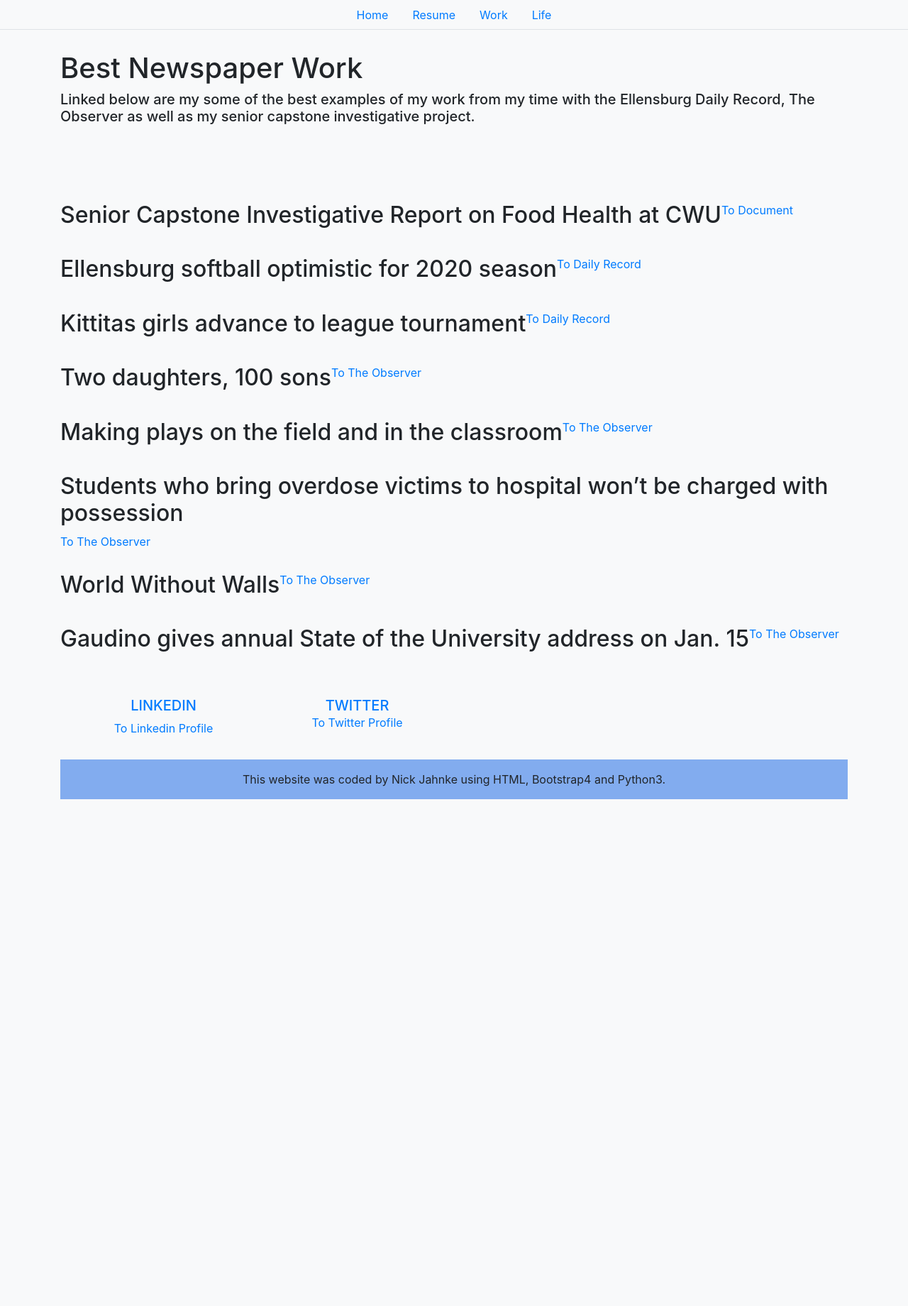
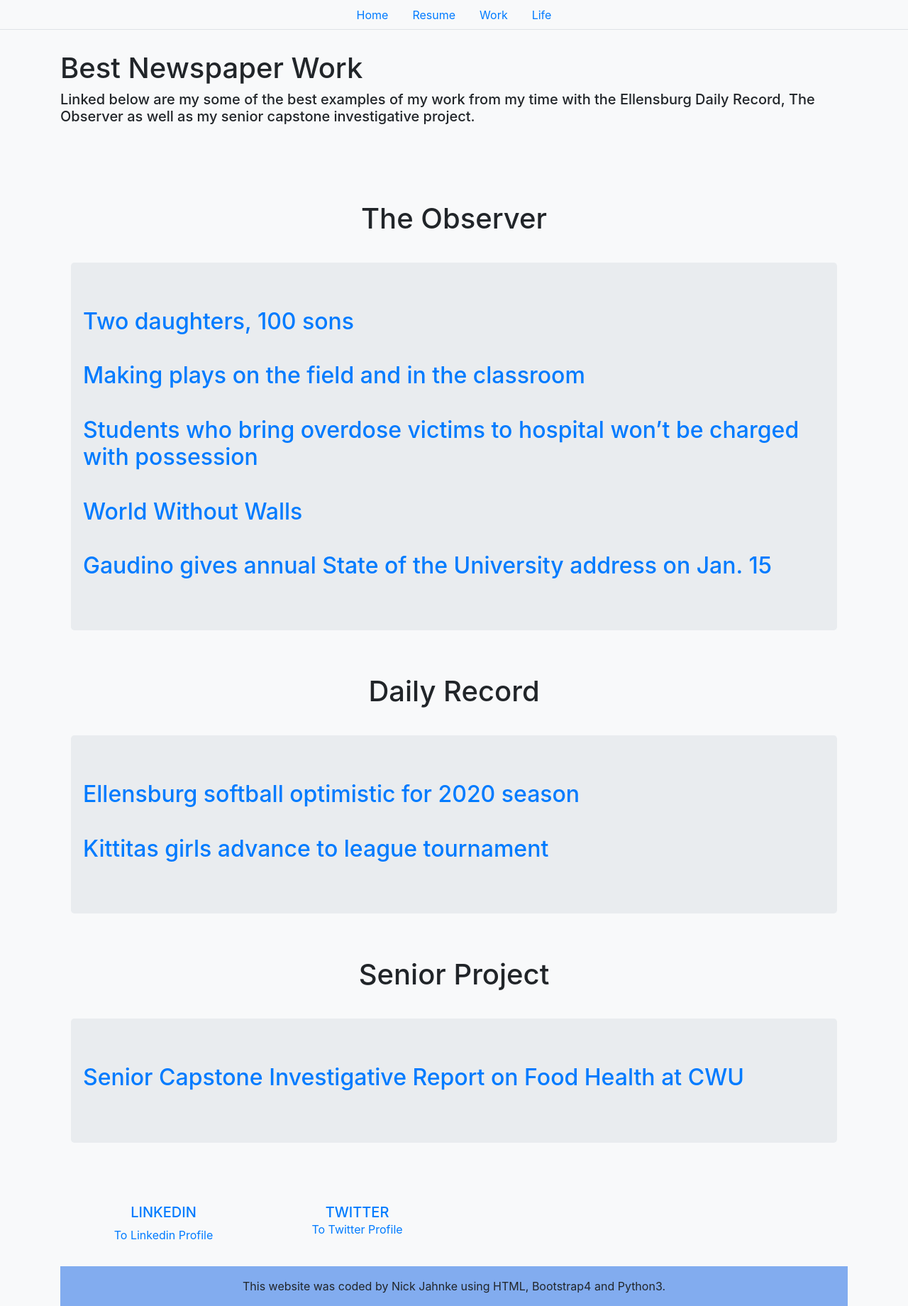
Before and after one commit to NickJahnke/PortfolioFinal, a Django app: page /work in a window 1280 px wide. Shown: the whole page at 71% size. Before the commit the page ends 1126 px from the top, so only its background shows below. Run offline with Django 3.2, Linux system fonts and the light colour scheme; some libraries are stand-ins or nearby versions.

Commit message:
initial commit

```diff
--- a/portfolioApp/templates/index.html
+++ b/portfolioApp/templates/index.html
@@ -138,13 +138,13 @@
             <h1>Learning Experience</h1>
         </div>
         <div class="row" id="breaksm"></div>
-        <div class="row row-cols-1 row-cols-lg-3">
+        <div class="row row-cols-sm-1 row-cols-lg-3">
             <section class="col">
                 <img class="img-fluid icon " src="{% static 'student-3070_e12ac7dc-b2ed-429a-ad81-d6aba4031c7c.png' %}">
                 <h4>Bachelor's in Digital Journalism from Central Washington University</h4>
             </section>
             <section class="col">
-                <img class="img-fluid icon tm-20 " src="{% static 'keyboard-2101_07b2d4c6-f409-482c-bddc-600475c89c1c.png' %}">
+                <img class="img-fluid icon " src="{% static 'keyboard-2101_07b2d4c6-f409-482c-bddc-600475c89c1c.png' %}">
                 <h4>Full-Stack Web Development Certificate from Coding Dojo</h4>
             </section>
             <section class="col">
--- a/portfolioApp/templates/life.html
+++ b/portfolioApp/templates/life.html
@@ -44,7 +44,7 @@
         <div class="card" >
             <div class="card-body">
 
-                <img class="card-img img-fluid" src="{% static 'image1.jpeg' %}" alt="fish" >
+
                 <img class="card-img img-fluid" src="{% static 'image0.jpeg' %}" alt="fish">
                 <h1 class="card-title text-center">Washington/Alaskan Fisherman</h1>
                 <p class="card-text"> During the summers of 2018 and 2019 I worked on fishing vessels in West Point, Washington and Bristol Bay, Alaska. My father is a career fisherman who captains all sorts of vessels and was able to get me these jobs with no prior experience. Working on a boat was and remains to be the most intense, stressful, exhausting and from a personal growth standpoint, satisfying experiences of my life. The first time I was thrown onto a boat I was 21 and had come from a cushy, liberal arts school experience. Although I had been a football player and considered myself pretty tough, I soon realized I had no idea what tough meant. The work was dangerous, the crewmembers were calloused and often mean and there was very little time for rest. When I did get a chance to relax in my bunk in the first few weeks it was commonplace to spend the time having a breakdown. One day, I decided to step up my game and by the end of my time there, I was showing the new crewmembers the ropes (literally). And yes, the beard was an absolute neccesity.  </p>
--- a/portfolioApp/templates/resume.html
+++ b/portfolioApp/templates/resume.html
@@ -21,7 +21,7 @@
 
 
     <div class="container container-fluid">
-        <iframe style = "height: 1000px; width: 700px"class=" img img-fluid rounded mx-auto d-block" src="{% static 'Screen Shot 2021-02-01 at 12.52.20 PM.png' %} " alt="resume"></iframe>
+        <iframe style = "height: 1000px; width: 700px"class=" img img-fluid rounded mx-auto d-block" src="{% static 'Nicholas_Jahnke_-_Digital_Journalist (1).pdf' %} " alt="resume"></iframe>
 
 
 
--- a/portfolioApp/templates/work.html
+++ b/portfolioApp/templates/work.html
@@ -44,57 +44,83 @@
                 height: 30px;
             }
         </style>
-        <div class="container container-fluid" >
+        <div class="container container-fluid">
             <div class="row" id="break"></div>
+
+
+            <h1 class="text-center">The Observer</h1>
+            <div class="row" id="breaksm"></div>
+            <div class="jumbotron">
             <div class="row">
-            <h2>Senior Capstone Investigative Report on Food Health at CWU</h2>
-            <a href="https://docs.google.com/document/d/1ZB-vj3YHSgeN0DIfCg_kqSypjAZWZKcH-i9CKS9VP3g/edit?usp=sharing">To
-                Document</a>
+
+                    <a href="https://cwuobserver.com/13823/sports/two-daughters-100-sons/">
+                        <h2>Two daughters, 100 sons </h2>
+                    </a>
                 </div>
                 <div class="row" id="breaksm"></div>
                 <div class="row">
-            <h2>Ellensburg softball optimistic for 2020 season </h2>
-            <a
-                href="https://www.dailyrecordnews.com/sports/ellensburg-softball-optimistic-for-2020-season/article_cf6d3cee-2e95-57f5-813a-184768dae907.html">To
-                Daily Record</a>
+
+                    <a href="https://cwuobserver.com/13351/sports/making-plays-on-the-field-and-in-the-classroom/">
+                        <h2>Making plays on the field and in the classroom </h2>
+                    </a>
                 </div>
                 <div class="row" id="breaksm"></div>
                 <div class="row">
-            <h2>Kittitas girls advance to league tournament
-            </h2>
+
                     <a
-                href="https://www.dailyrecordnews.com/sports/kittitas-girls-advance-to-league-tournament/article_fdc84fbf-860a-5096-8c3f-a3ddada3587e.html">To
-                Daily Record</a>
+                        href="https://cwuobserver.com/13047/news/students-who-bring-overdose-victims-to-hospital-wont-be-charged-with-possession/">
+                        <h2>Students who bring overdose victims to hospital won’t be charged with possession </h2>
+                    </a>
                 </div>
                 <div class="row" id="breaksm"></div>
                 <div class="row">
-            <h2>Two daughters, 100 sons </h2>
-            <a href="https://cwuobserver.com/13823/sports/two-daughters-100-sons/">To The Observer</a>
+
+                    <a href="https://cwuobserver.com/12363/scene/world-without-walls/">
+                        <h2>World Without Walls </h2>
+                    </a>
                 </div>
                 <div class="row" id="breaksm"></div>
                 <div class="row">
-            <h2>Making plays on the field and in the classroom </h2>
-            <a href="https://cwuobserver.com/13351/sports/making-plays-on-the-field-and-in-the-classroom/">To The
-                Observer</a>
+
+                    <a
+                        href="https://cwuobserver.com/12698/news/gaudino-gives-annual-state-of-the-university-address-on-jan-15/">
+                        <h2>Gaudino gives annual State of the University address on Jan. 15</h2>
+                    </a>
+                </div>
+            </div>
+
+            <div class="row" id="breaksm"></div>
+            <h1 class="text-center">Daily Record</h1>
+            <div class="row" id="breaksm"></div>
+            <div class="jumbotron">
+            <div class="row">
+
+                <a
+                    href="https://www.dailyrecordnews.com/sports/ellensburg-softball-optimistic-for-2020-season/article_cf6d3cee-2e95-57f5-813a-184768dae907.html">
+                    <h2>Ellensburg softball optimistic for 2020 season </h2>
+                </a>
             </div>
             <div class="row" id="breaksm"></div>
             <div class="row">
-            <h2>Students who bring overdose victims to hospital won’t be charged with possession </h2>
+
                 <a
-                href="https://cwuobserver.com/13047/news/students-who-bring-overdose-victims-to-hospital-wont-be-charged-with-possession/">To
-                The Observer</a>
+                    href="https://www.dailyrecordnews.com/sports/kittitas-girls-advance-to-league-tournament/article_fdc84fbf-860a-5096-8c3f-a3ddada3587e.html">
+                    <h2>Kittitas girls advance to league tournament</h2>
+                </a>
             </div>
+        </div>
+
             <div class="row" id="breaksm"></div>
+            <h1 class="text-center">Senior Project</h1>
+            <div class="row" id="breaksm"></div>
+            <div class="jumbotron">
             <div class="row">
-            <h2>World Without Walls  </h2>
-            <a href="https://cwuobserver.com/12363/scene/world-without-walls/">To The Observer</a>
+
+                <a
+                    href="https://docs.google.com/document/d/1ZB-vj3YHSgeN0DIfCg_kqSypjAZWZKcH-i9CKS9VP3g/edit?usp=sharing">
+                    <h2>Senior Capstone Investigative Report on Food Health at CWU</h2>
+                </a>
             </div>
-        <div class="row" id="breaksm"></div>
-        <div class="row">
-            <h2>Gaudino gives annual State of the University address on Jan. 15 </h2>
-            <a
-                href="https://cwuobserver.com/12698/news/gaudino-gives-annual-state-of-the-university-address-on-jan-15/">To
-                The Observer</a>
             </div>
         </div>
 
```
Also changed, not shown: 3 other files. Lines whose indentation alone changed are shown as unchanged.
